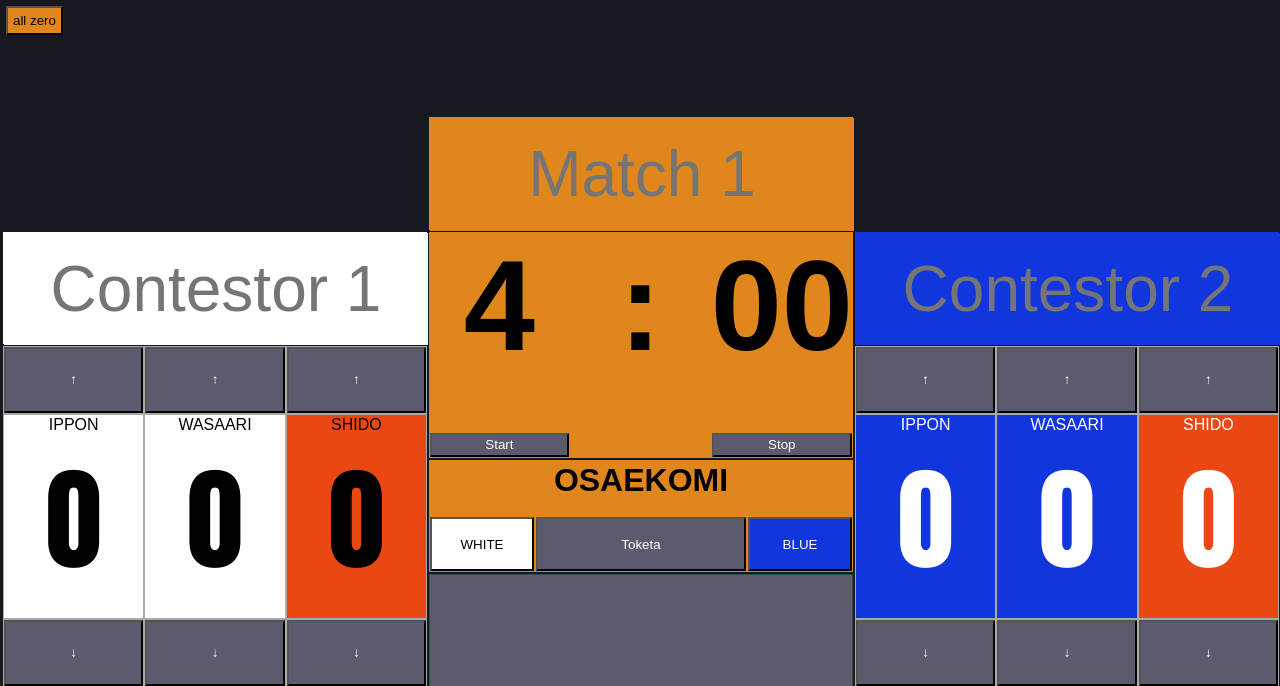
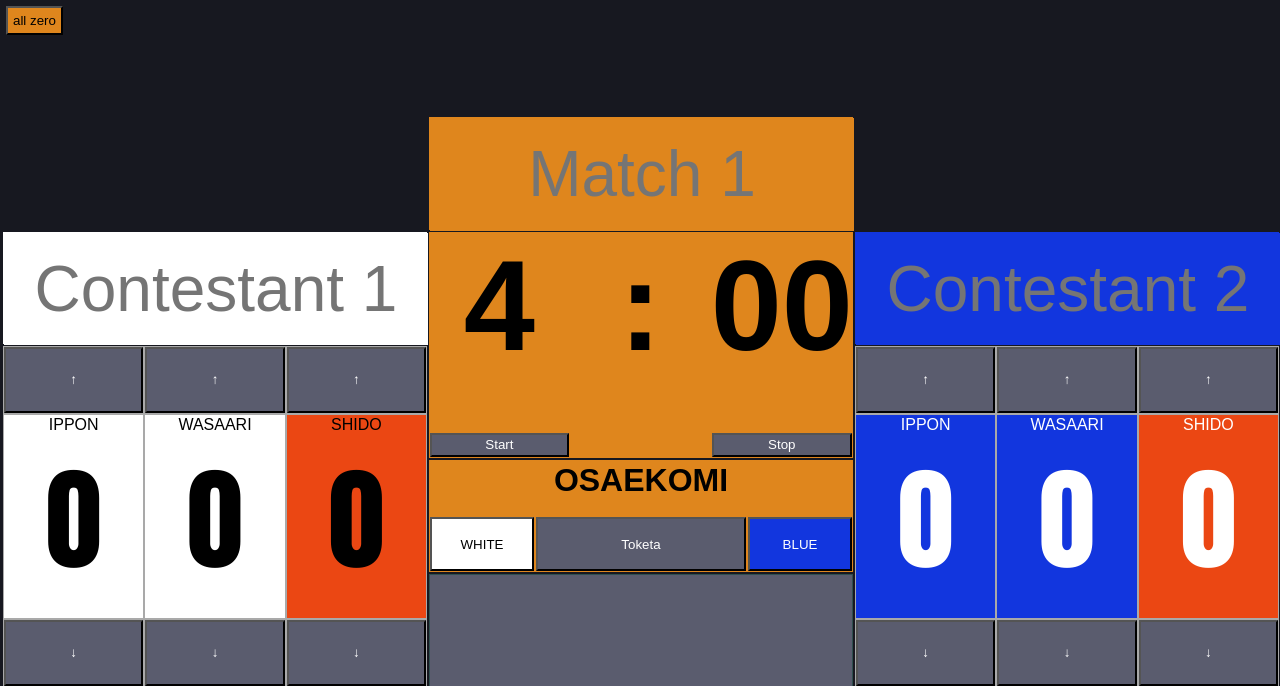
Before and after one commit to SamuelHellqvist/gymnasiearbete.2, a PHP site: page / in a window 1280 px wide. Shown: the top 686 px of the page. Run offline with PHP 8.4, Linux system fonts and the light colour scheme.

Commit message:
yup, new changes once again, will i ever be done?

```diff
--- a/index.php
+++ b/index.php
@@ -31,11 +31,11 @@
 
     <!-- här finns det inputs så att man kan skriva in de tävlandes namn och ändra det till vad man vill när en ny match hålls -->
     <div class="contestor" id="whitecontestor">
-        <input type="text" placeholder="Contestor 1" id="c1">
+        <input type="text" placeholder="Contestant 1" id="c1">
     </div>
 
     <div class="contestor" id="bluecontestor">
-        <input type="text" placeholder="Contestor 2" id="c2">
+        <input type="text" placeholder="Contestant 2" id="c2">
     </div>
 
     <div id="osaekomi">
--- a/script.js
+++ b/script.js
@@ -67,14 +67,15 @@ function cntUpShido(getID){
 //function för att resetta allt
 function resetter(){
     console.log("resetting scores, true");
+    // ställer om alla indikatorer till 0
     document.getElementById('wii').innerHTML="0";
     document.getElementById('bii').innerHTML="0";
     document.getElementById('wwi').innerHTML="0";
     document.getElementById('bwi').innerHTML="0";
     document.getElementById('wsi').innerHTML="0";
     document.getElementById('bsi').innerHTML="0";
+    // ställer klockan till grundtiden
     resetclock();
-    reset_o();
 }
 
 //variabel som sätts till 0 som senare kommer att användas i en funktion som behöver ett växande värde
```
